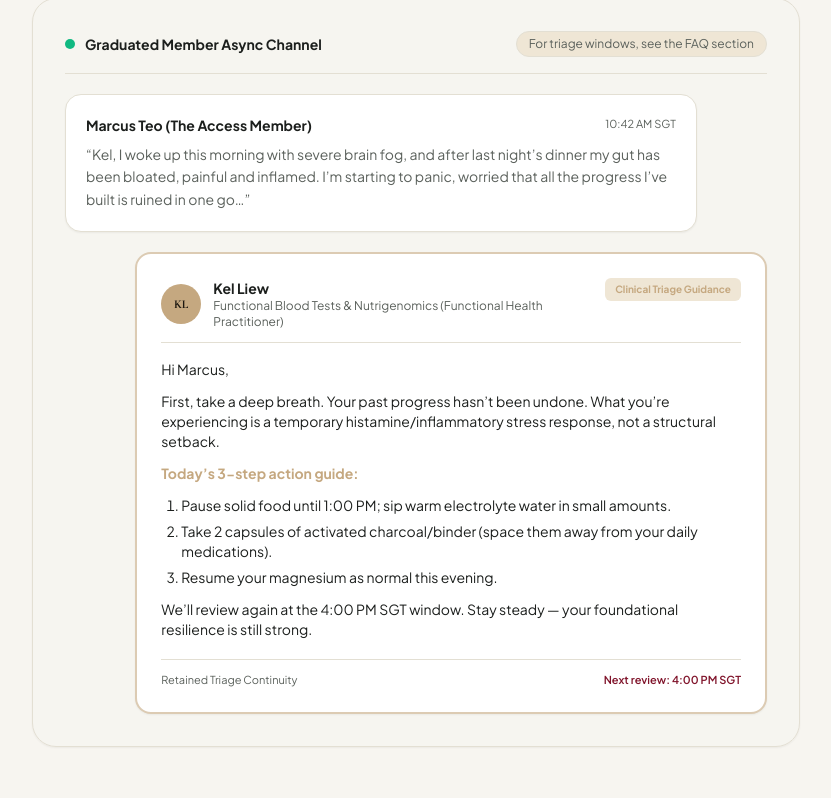
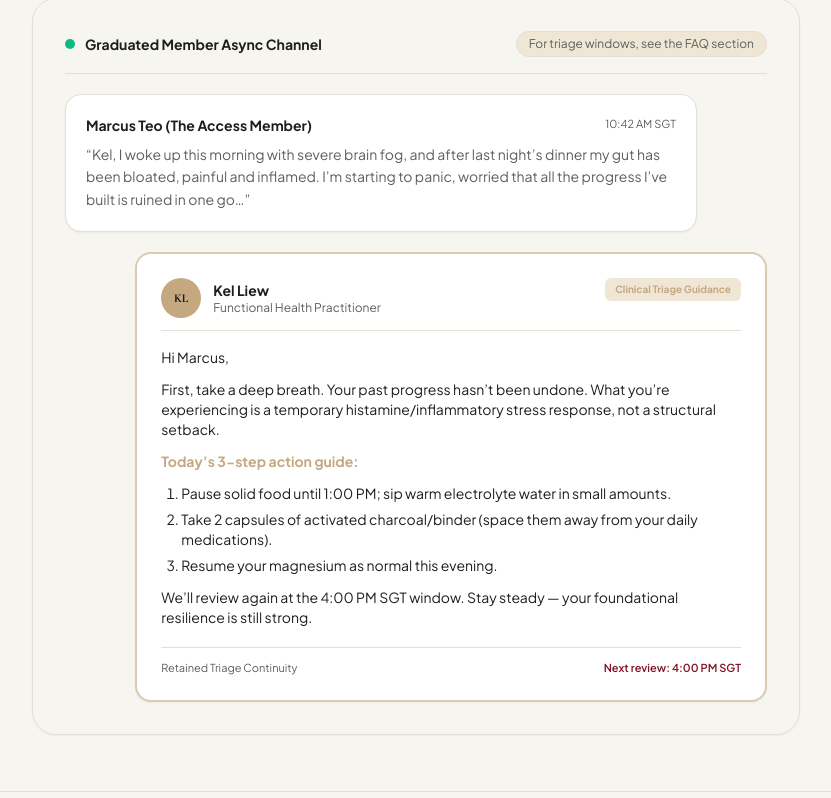
Before and after one commit to kelliewfdnp/inner-circle, a plain HTML site: page index.html in a window 1280 px wide. Shown: the part 2699-3497 px from the top of the page, without its empty margins (224-1055 px from the left). Drawn offline with nearby package versions, Linux system fonts and the light colour scheme.

Commit message:
Add files via upload

```diff
--- a/index.html
+++ b/index.html
@@ -855,8 +855,8 @@
                 intro: "I’ve gone through your lab report carefully. Note that your raised hs-CRP is an isolated finding, and your triglyceride/HDL ratio is 1.2 (very good).",
                 body: "Because you had a viral infection 10 days ago, acute-phase proteins can rise temporarily. This is a normal physiological response, not chronic cardiovascular decline.",
                 recommendation: "Tell your doctor about it, and ask to retest 6 weeks after your immune recovery is complete. No need to panic.",
-                closing: "We’ll follow up on your retest timeline at the next triage window (11:00 AM SGT).",
-                nextCheck: "Next review: 11:00 AM SGT"
+                closing: "Once your retest results are back, send them over and we’ll interpret them together. If anything changes before then, message us during any triage window.",
+                nextCheck: "Retest due: in 6 weeks"
             },
             'C': {
                 member: "Mdm Loke (The Sanctuary Member)",
@@ -1022,7 +1022,7 @@
                                 <span class="w-10 h-10 rounded-full bg-brand-gold text-brand-goldDarkText flex items-center justify-center text-xs font-serif font-bold shrink-0">KL</span>
                                 <div>
                                     <span class="block text-sm font-bold text-brand-textDark dark:text-white">Kel Liew</span>
-                                    <span class="block text-[11px] sm:text-xs text-brand-textMuted dark:text-neutral-400">Functional Blood Tests &amp; Nutrigenomics (Functional Health Practitioner)</span>
+                                    <span class="block text-[11px] sm:text-xs text-brand-textMuted dark:text-neutral-400">Functional Health Practitioner</span>
                                 </div>
                             </div>
                             <span class="hidden sm:inline-block text-[10px] font-bold px-2.5 py-1 rounded-md bg-brand-goldLight dark:bg-brand-gold/15 text-brand-gold whitespace-nowrap">Clinical Triage Guidance</span>
```
